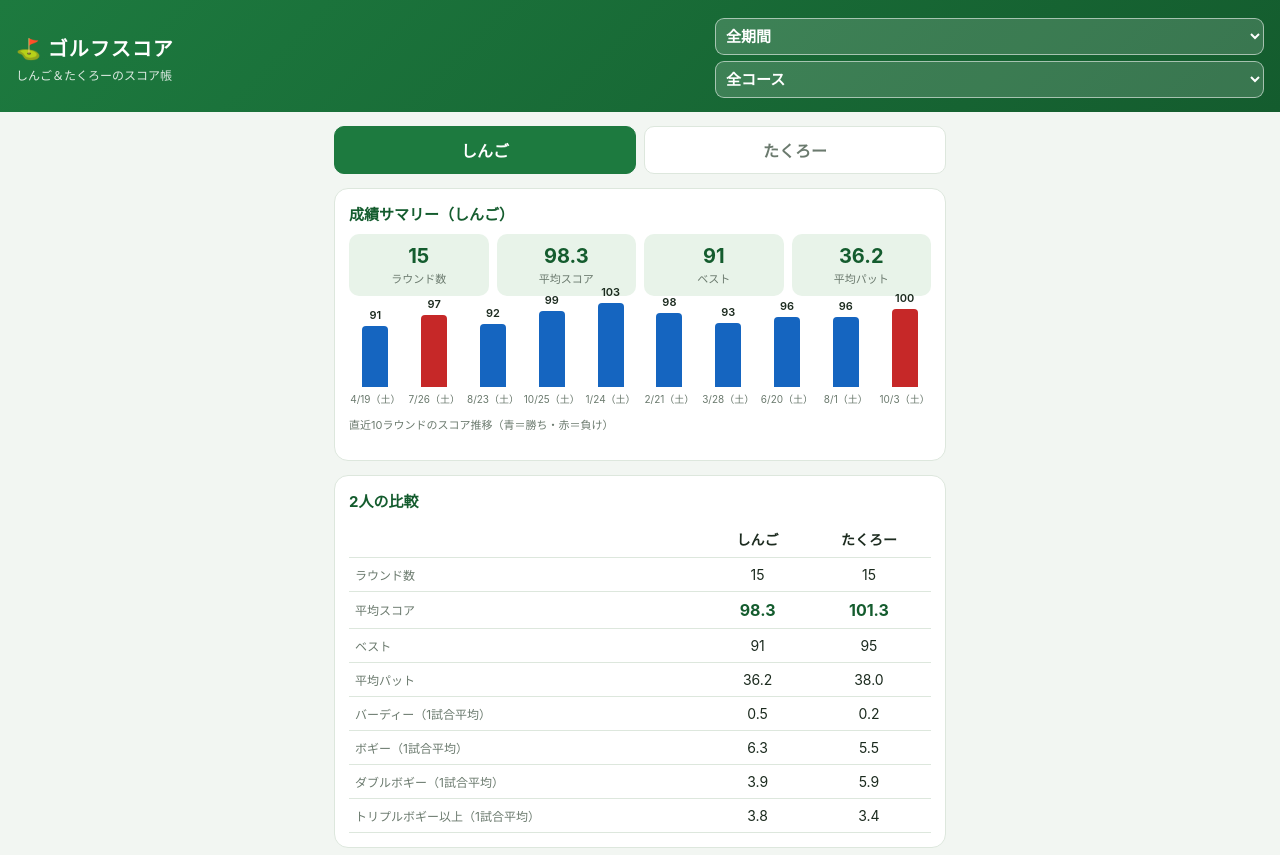
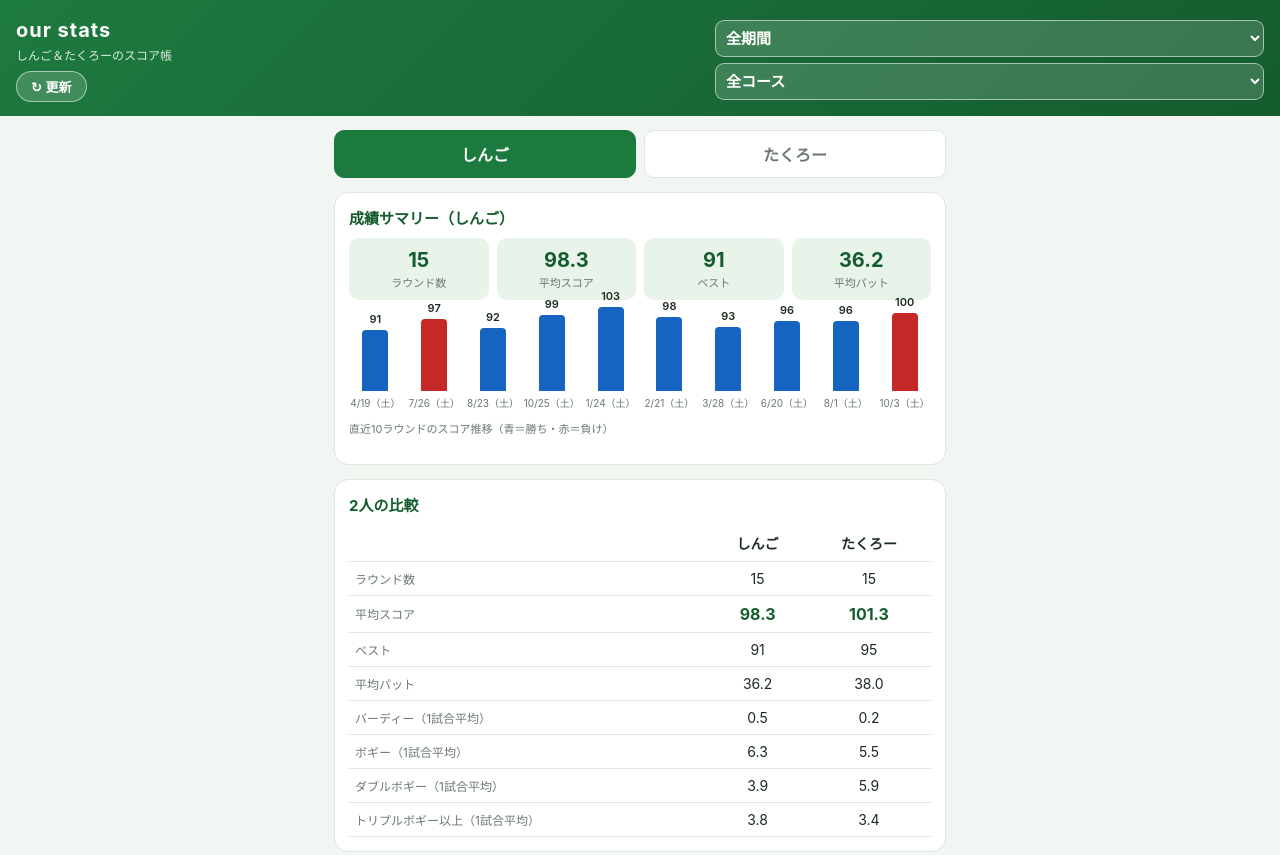
Before and after one commit to albernistreet333/golf-score, a plain HTML site: page index.html in a window 1280 px wide. Shown: the top 855 px of the page. Drawn offline with Linux system fonts and the light colour scheme.

Commit message:
Publish index.html

```diff
--- a/index.html
+++ b/index.html
@@ -3,7 +3,7 @@
 <head>
 <meta charset="UTF-8">
 <meta name="viewport" content="width=device-width, initial-scale=1, viewport-fit=cover">
-<title>ゴルフスコア</title>
+<title>our stats</title>
 <style>
   :root{
     --green:#1d7a3f; --green-dark:#145c2e; --bg:#f2f6f2; --card:#ffffff;
@@ -18,6 +18,7 @@
   .head-row{display:flex; justify-content:space-between; align-items:center; gap:10px;}
   .sel-col{display:flex; flex-direction:column; gap:6px; width:44%;}
   .hdr-sel{font-size:15px; font-weight:700; color:#fff; background:rgba(255,255,255,.16); border:1px solid rgba(255,255,255,.55); border-radius:9px; padding:8px 6px; width:100%;}
+  #reload-btn{margin-top:8px; font-size:13px; font-weight:700; color:#fff; background:rgba(255,255,255,.16); border:1px solid rgba(255,255,255,.55); border-radius:999px; padding:5px 14px; cursor:pointer;}
   main{padding:14px 14px 90px; max-width:640px; margin:0 auto;}
   .card{background:var(--card); border:1px solid var(--line); border-radius:14px; padding:14px; margin-bottom:14px;}
   .card h2{margin:0 0 10px; font-size:15px; color:var(--green-dark);}
@@ -67,13 +68,14 @@
   .score-table td.over{color:var(--danger); font-weight:700;}
   .score-table td.under{color:var(--green); font-weight:700;}
 </style>
-<link rel="apple-touch-icon" href="icon-180.png"><meta name="apple-mobile-web-app-capable" content="yes"><meta name="mobile-web-app-capable" content="yes"><meta name="apple-mobile-web-app-title" content="ゴルフスコア"></head>
+<link rel="apple-touch-icon" href="icon-180.png"><meta name="apple-mobile-web-app-capable" content="yes"><meta name="mobile-web-app-capable" content="yes"><meta name="apple-mobile-web-app-title" content="our stats"></head>
 <body>
 <header>
   <div class="head-row">
     <div>
-      <h1>⛳ ゴルフスコア</h1>
+      <h1>our stats</h1>
       <p>しんご＆たくろーのスコア帳</p>
+      <button id="reload-btn" type="button">↻ 更新</button>
     </div>
     <div class="sel-col">
       <select id="year-sel" class="hdr-sel" aria-label="表示する年"></select>
@@ -628,6 +630,7 @@
   document.getElementById("seg-takuro").addEventListener("click", function(){ setSeg("takuro"); });
   document.getElementById("year-sel").addEventListener("change", function(){ currentYear = this.value; render(); });
   document.getElementById("course-sel").addEventListener("change", function(){ currentCourse = this.value; render(); });
+  document.getElementById("reload-btn").addEventListener("click", function(){ location.replace(location.pathname + "?v=" + Date.now()); });
   render();
 })();
 </script>
```
